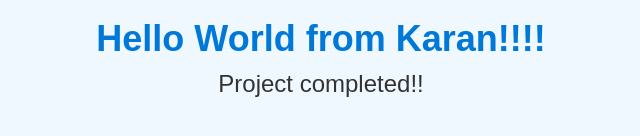
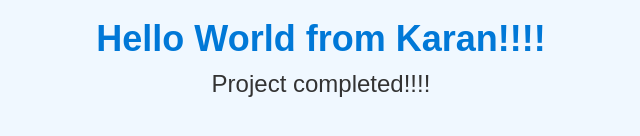
Before and after one commit to KaranRajdhan/Jenkins, a plain HTML site: page index.html in a window 1280 px wide. Shown: the part 342-478 px from the top of the page, 319-959 px from the left. Drawn offline with Linux system fonts and the light colour scheme.

Commit message:
Update index.html

```diff
--- a/index.html
+++ b/index.html
@@ -32,7 +32,7 @@
 <body>
     <div class="message">
         <h1>Hello World from Karan!!!!</h1>
-        <p>Project completed!!</p>
+        <p>Project completed!!!!</p>
     </div>
 </body>
 </html>
```
